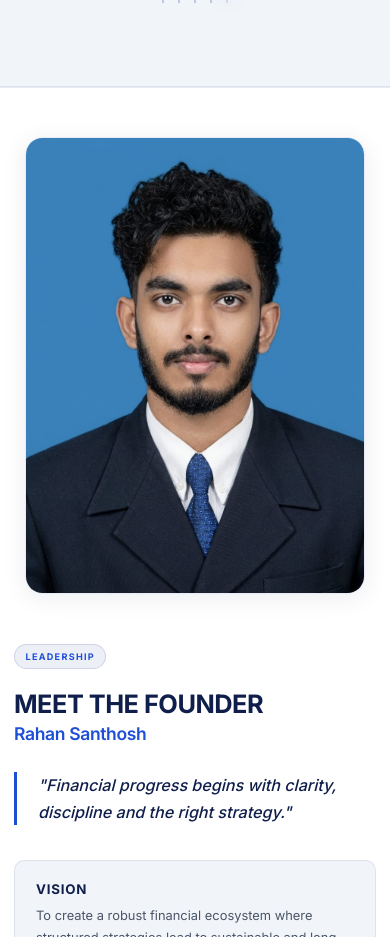
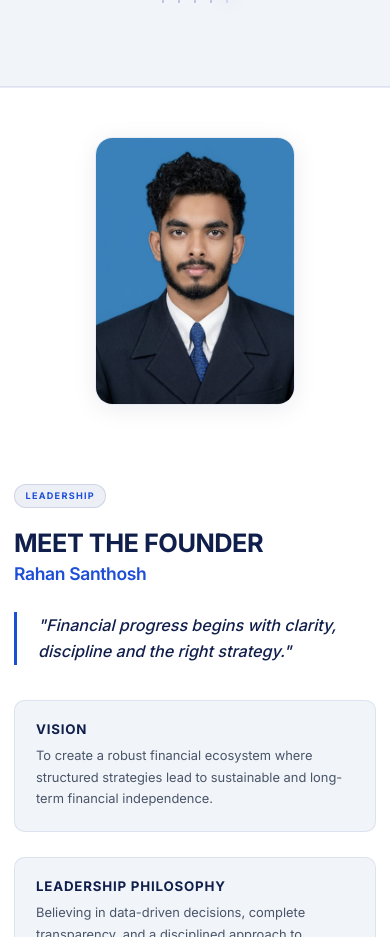
Before and after one commit to rahan-ux/portfolio, a Next.js app: page /about in a window 390 px wide. Shown: the part 1580-2517 px from the top of the page. Built offline with nearby package versions, Linux system fonts and the light colour scheme.

Commit message:
style: reduce founder photo size on mobile devices

```diff
--- a/app/globals.css
+++ b/app/globals.css
@@ -352,6 +352,12 @@ textarea:-webkit-autofill:active {
     height: 3rem !important;
   }
 
+  /* ── Founder Photo ── */
+  .founder-photo-container {
+    max-width: 200px !important;
+    margin: 0 auto 2rem auto !important;
+  }
+
   /* ── Footer ── */
   footer { padding-top: 3rem !important; padding-bottom: 1.5rem !important; }
   .footer-nav { grid-template-columns: repeat(2, 1fr) !important; gap: 0.5rem 1.5rem !important; }
--- a/components/Founder.tsx
+++ b/components/Founder.tsx
@@ -12,6 +12,7 @@ export default function Founder() {
           <div style={{ display: "flex", justifyContent: "center", alignItems: "center" }}>
             <AnimatedSection direction="left">
               <div
+                className="founder-photo-container"
                 style={{
                   width: "100%",
                   maxWidth: "340px",
```
